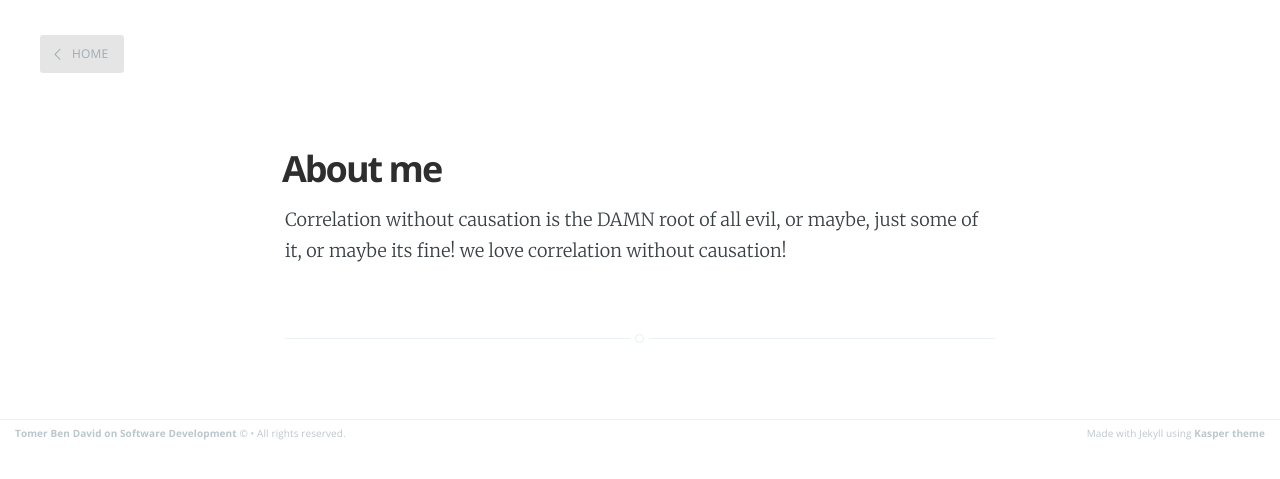
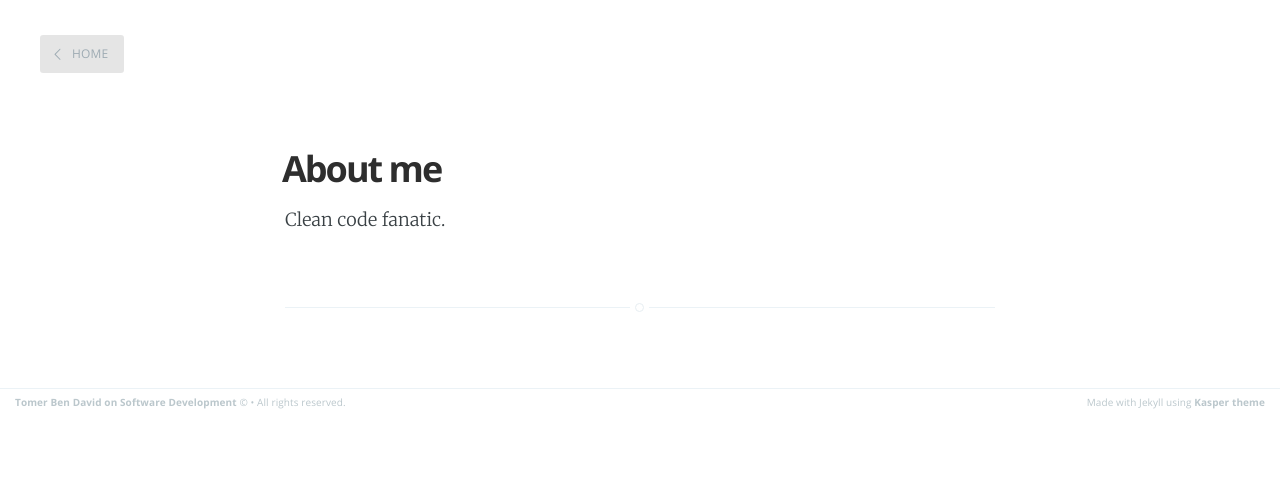
Before and after one commit to tomer-ben-david/tomer-ben-david.github.io.jekyll, a Jekyll site: the page built from about.md, in a window 1280 px wide. Shown: the top 479 px of the page. Built offline with Jekyll 4.4.1, drawn with Linux system fonts in a browser that asks for light colours.

```diff
--- a/about.md
+++ b/about.md
@@ -2,4 +2,4 @@
 layout: page
 title: About me
 ---
-Correlation without causation is the DAMN root of all evil, or maybe, just some of it, or maybe its fine! we love correlation without causation!
+Clean code fanatic.
```
